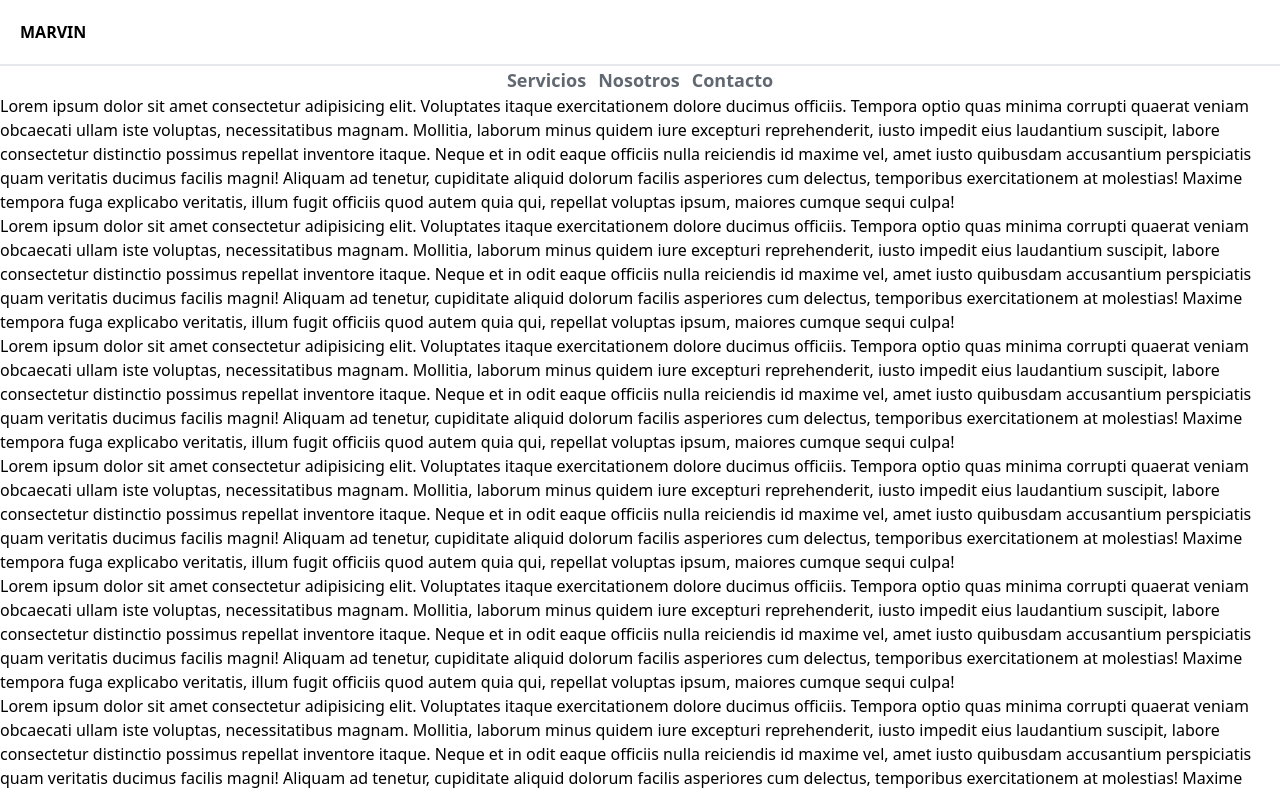
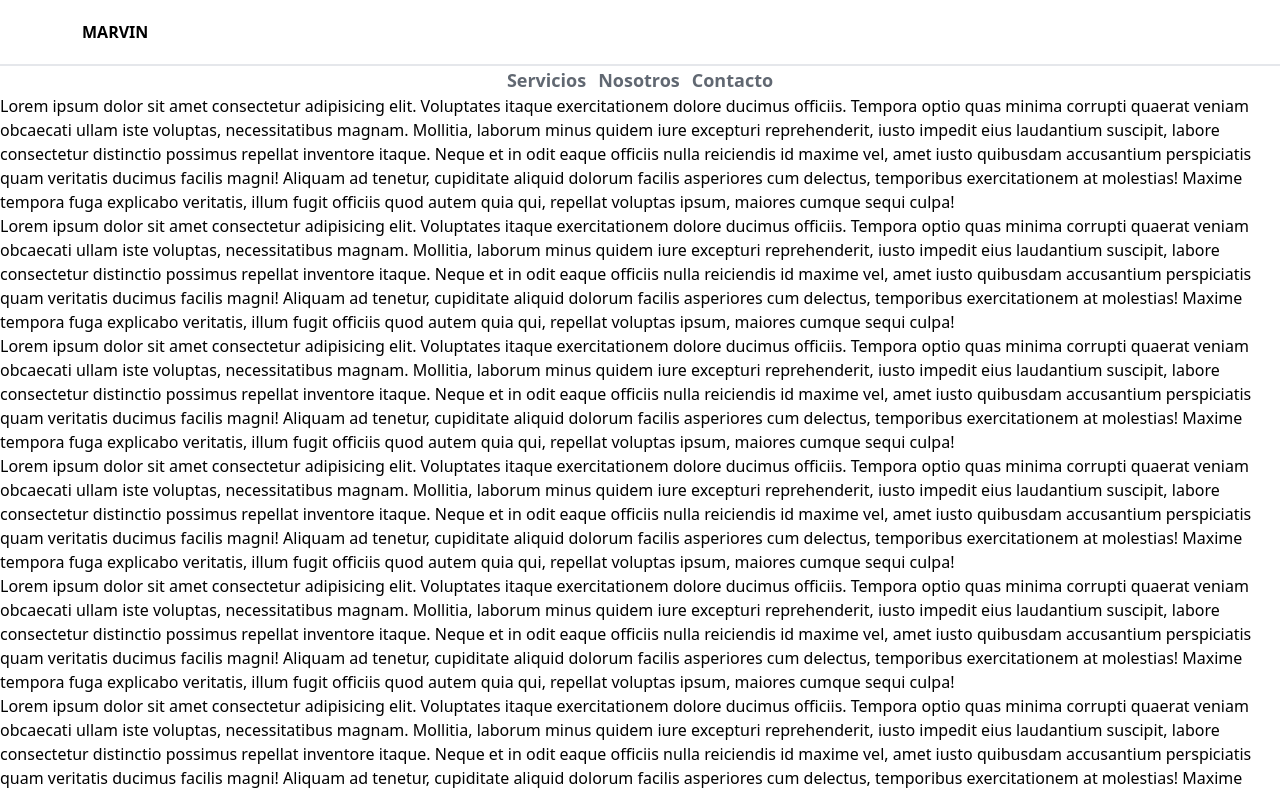
Before and after one commit to vspeed21/contabilidad-marvin, a React (Vite) app: page / in a window 1280 px wide. Shown: the top 794 px of the page. Built offline with nearby package versions, Linux system fonts and the light colour scheme.

Commit message:
add: contenedor class

```diff
--- a/src/index.css
+++ b/src/index.css
@@ -1,3 +1,7 @@
 @tailwind base;
 @tailwind components;
 @tailwind utilities;
+
+.contenedor {
+  @apply max-w-[1200px] w-[90%] mx-auto;
+}
```
